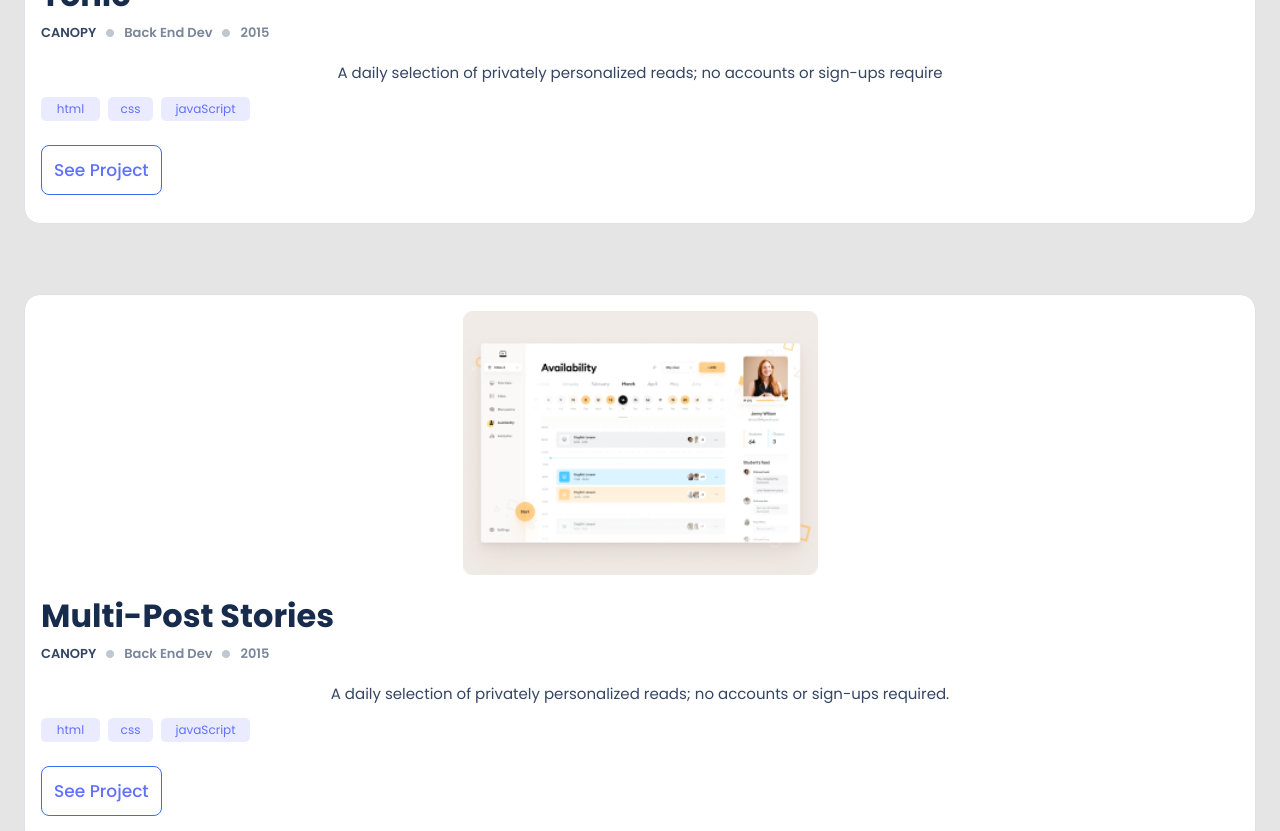
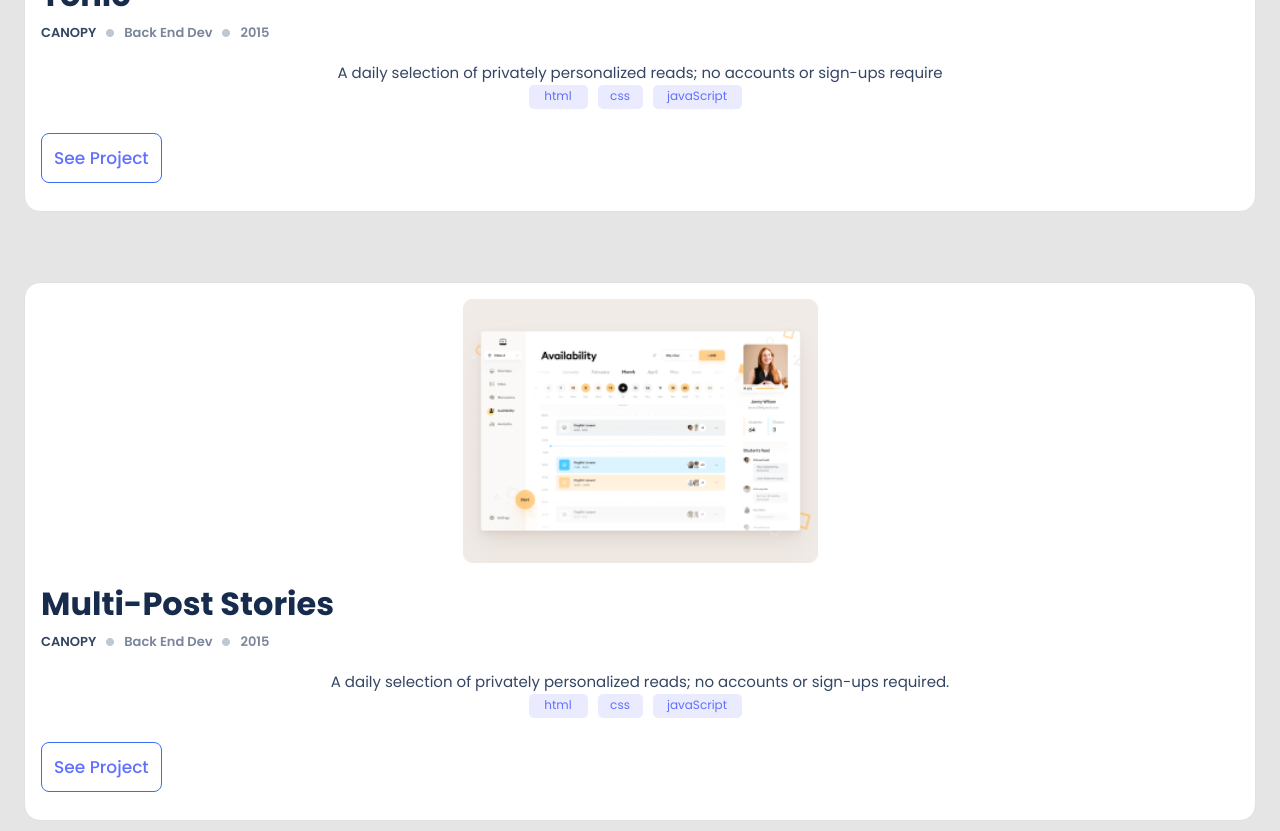
Before and after one commit to pasytchangwa/My-Portfolio, a website: page index.html in a window 1280 px wide. Shown: the part 1192-2023 px from the top of the page. Drawn offline with Linux system fonts and the light colour scheme.

Commit message:
Modify technologies styling in styles.css sheet

```diff
--- a/styles.css
+++ b/styles.css
@@ -217,18 +217,26 @@ a {
   margin-top: 12px;
 }
 
-.program-btns {
+/* .program-btns {
   display: flex;
   justify-content: flex-start;
   margin-top: 12px;
   align-self: flex-start;
-}
+} */
 
-.btn-ctn {
+/* .btn-ctn {
   margin-right: 8px;
   display: flex;
   align-items: center;
   justify-content: center;
+} */
+
+
+.btn-ctn {
+  float: left;
+  margin-right: 10px;
+  text-align: center;
+  padding-top: 3px;
 }
 
 .btn-html {
```
